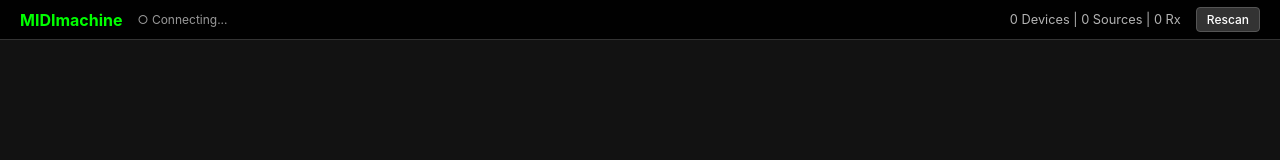
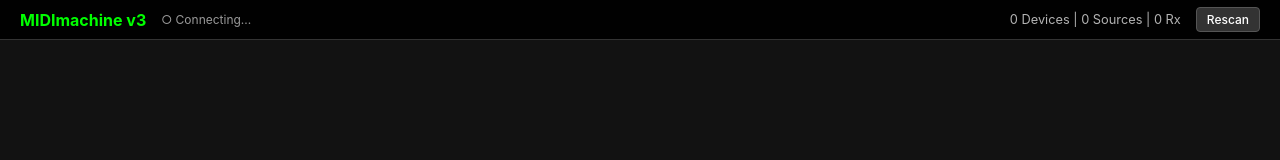
Before and after one commit to DeepfishAI/MIDImachine, a React (Vite) app in the folder client/: page / in a window 1280 px wide. Shown: the top 160 px of the page. Built offline with nearby package versions, Linux system fonts and the light colour scheme; no server answers.

Commit message:
Release: MIDImachine v3

```diff
--- a/client/src/App.jsx
+++ b/client/src/App.jsx
@@ -213,7 +213,7 @@ function App() {
         boxSizing: 'border-box'
       }}>
         <div style={{ display: 'flex', alignItems: 'center', gap: '15px' }}>
-          <span style={{ fontWeight: 'bold', color: '#0f0' }}>MIDImachine</span>
+          <span style={{ fontWeight: 'bold', color: '#0f0' }}>MIDImachine v3</span>
           <span style={{ fontSize: '0.75rem', opacity: 0.6 }}>
             {socket.connected ? '● Connected' : '○ Connecting...'}
           </span>
```
